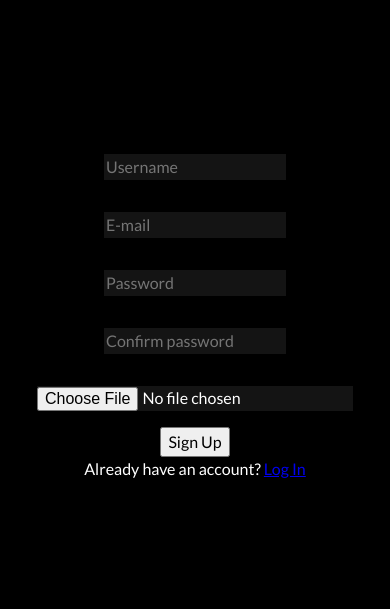
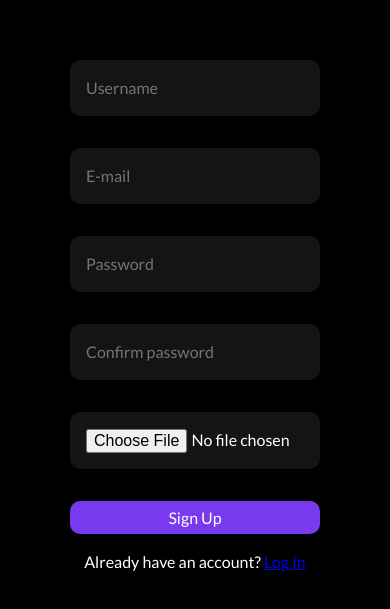
Before and after one commit to huanamigo/react-chat-app, a React (Vite) app: page /#/register in a window 390 px wide. Shown: the part 113-722 px from the top of the page. Built offline with nearby package versions, Linux system fonts and the light colour scheme; no server answers.

Commit message:
mobile styling changes

```diff
--- a/src/components/Sidebar/Sidebar.module.scss
+++ b/src/components/Sidebar/Sidebar.module.scss
@@ -27,3 +27,12 @@
     }
   }
 }
+
+@media (max-width: $md-screen) {
+  .container {
+    width: 100vw;
+    z-index: 2;
+    position: absolute;
+    height: 100vh;
+  }
+}
--- a/src/pages/Home/Home.module.scss
+++ b/src/pages/Home/Home.module.scss
@@ -26,8 +26,8 @@
     position: relative;
     box-sizing: border-box;
     animation: rotation 1s linear infinite;
-  }
-  .loader::after {
+
+    &::after {
       content: '';
       box-sizing: border-box;
       position: absolute;
@@ -40,6 +40,7 @@
       border: 3px solid transparent;
       border-bottom-color: white;
     }
+  }
 
   @keyframes rotation {
     0% {
@@ -50,3 +51,11 @@
     }
   }
 }
+
+@media (max-width: $md-screen) {
+  .container {
+    display: flex;
+    max-height: 100vh;
+    max-width: 100vw;
+  }
+}
--- a/src/pages/Register/Register.module.scss
+++ b/src/pages/Register/Register.module.scss
@@ -1,3 +1,5 @@
+@import '../../variables.scss';
+
 .container {
   height: 100vh;
   background-color: black;
@@ -10,12 +12,34 @@
     justify-content: center;
     flex-direction: column;
     align-items: center;
+    width: 250px;
+    text-align: center;
 
     input {
-      background-color: rgb(20, 20, 20);
+      background-color: $inputBackground;
       border: none;
-      color: white;
+      color: $whiteText;
       margin: 1rem;
+      padding: 1rem;
+      border-radius: 10px;
+      width: 100%;
+    }
+
+    button {
+      background-color: $mainColor;
+      color: $whiteText;
+      border: none;
+      margin: 1rem;
+      padding: 0.3rem;
+      border-radius: 10px;
+      width: 100%;
+      cursor: pointer;
+
+      transition: all ease-in 150ms;
+
+      &:hover {
+        background-color: $mainColorDarker;
+      }
     }
   }
 
--- a/src/variables.scss
+++ b/src/variables.scss
@@ -8,3 +8,5 @@ $inputBackground: rgb(20, 20, 20);
 $secondaryBackground: rgb(33, 33, 33);
 
 $blackBackground: black;
+
+$md-screen: 700px;
```
Lines whose indentation alone changed are shown as unchanged.
